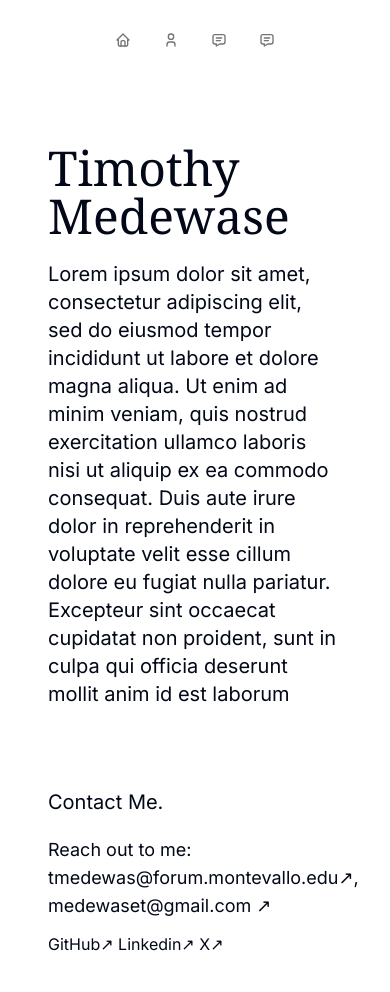
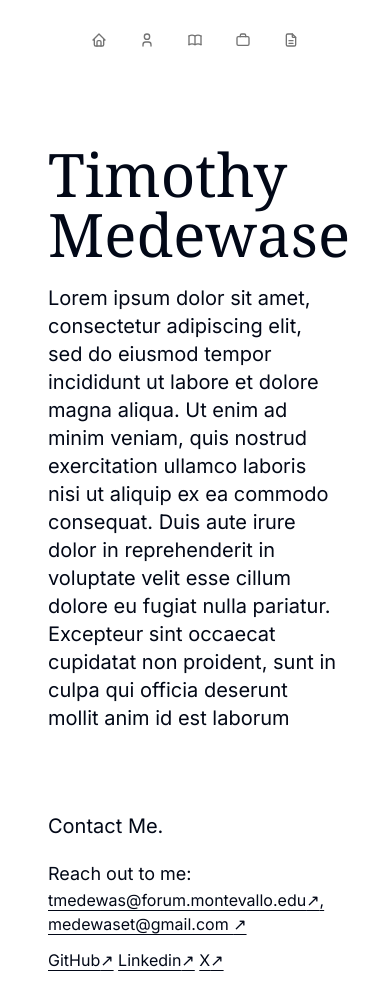
Before and after one commit to TimothyMedewase/timothymedewase, a Next.js app: page / in a window 390 px wide. Built offline with nearby package versions, Linux system fonts and the light colour scheme.

Commit message:
made the current page nav active and more cleanup

```diff
--- a/src/app/globals.css
+++ b/src/app/globals.css
@@ -1,6 +1,13 @@
 @tailwind base;
 @tailwind components;
 @tailwind utilities;
+.tooltip {
+  @apply invisible absolute;
+}
+
+.has-tooltip:hover .tooltip {
+  @apply visible z-50;
+}
 
 @layer base {
   :root {
--- a/src/app/layout.tsx
+++ b/src/app/layout.tsx
@@ -2,6 +2,7 @@ import type { Metadata } from "next";
 import { Inter } from "next/font/google";
 import "./globals.css";
 import Footer from "@/components/Footer";
+import { Navbar } from "@/components/Navbar";
 
 const inter = Inter({ subsets: ["latin"] });
 
@@ -17,8 +18,11 @@ export default function RootLayout({
 }>) {
   return (
     <html lang="en">
-      <body className={inter.className}>{children}</body>
-      <Footer />
+      <body className={inter.className}>
+        <Navbar />
+        {children}
+        <Footer />
+      </body>
     </html>
   );
 }
--- a/src/app/page.tsx
+++ b/src/app/page.tsx
@@ -2,11 +2,8 @@ import { Navbar } from "@/components/Navbar";
 export default function Home() {
   return (
     <div>
-      <Navbar />
       <main className=" mt-20 px-12">
-        <div className="mt-10 mb-5 text-5xl font-serif">
-          <div>Timothy Medewase</div>
-        </div>
+        <div className="mt-10 mb-5 text-6xl font-serif ">Timothy Medewase</div>
         <div className="mt-5 mb-5 text-xl ">
           Lorem ipsum dolor sit amet, consectetur adipiscing elit, sed do
           eiusmod tempor incididunt ut labore et dolore magna aliqua. Ut enim ad
--- /dev/null
+++ b/src/app/resume/page.tsx
@@ -0,0 +1,7 @@
+import React from "react";
+
+const Resume = () => {
+  return <div>Resume</div>;
+};
+
+export default Resume;
--- a/src/components/Footer.tsx
+++ b/src/components/Footer.tsx
@@ -4,25 +4,43 @@ const Footer = () => {
   return (
     <div className=" px-12">
       <div className="mt-20 mb-2 text-xl ">Contact Me.</div>
-      <div className="mt-5 mb-3 text-lg ">
-        Reach out to me:{" "}
-        <a href="mailto:tmedewas@forum.montevallo.edu">
-          tmedewas@forum.montevallo.edu<span>↗</span>,{" "}
-        </a>
-        <a href="mailto:medewaset@gmail.com">
+      <div className="mt-5 mb-3 text-md ">
+        <span className="text-lg">Reach out to me: </span>
+        <a
+          className="underline underline-offset-4"
+          href="mailto:tmedewas@forum.montevallo.edu"
+        >
+          tmedewas@forum.montevallo.edu<span>↗</span>,
+        </a>{" "}
+        <a
+          className="underline underline-offset-4"
+          href="mailto:medewaset@gmail.com"
+        >
           medewaset@gmail.com <span>↗</span>
         </a>
       </div>
-      <div className=" mb-5 text-md ">
-        <a href="https://www.github.com/timothymedewase " target="_blank">
+      <div className=" mb-5 text-md">
+        <a
+          className="underline underline-offset-4"
+          href="https://www.github.com/timothymedewase "
+          target="_blank"
+        >
           GitHub
-          <span>↗</span>{" "}
-        </a>
-        <a href="https://www.linkedin.com/in/timothy-medewase" target="_blank">
+          <span>↗</span>
+        </a>{" "}
+        <a
+          className="underline underline-offset-4"
+          href="https://www.linkedin.com/in/timothy-medewase"
+          target="_blank"
+        >
           Linkedin
-          <span>↗</span>{" "}
-        </a>
-        <a href="https://x.com/timothymedewase" target="_blank">
+          <span>↗</span>
+        </a>{" "}
+        <a
+          className="underline underline-offset-4"
+          href="https://x.com/timothymedewase"
+          target="_blank"
+        >
           X<span>↗</span>
         </a>
       </div>
--- a/src/components/Navbar.tsx
+++ b/src/components/Navbar.tsx
@@ -1,7 +1,13 @@
 "use client";
 import React from "react";
 import { FloatingNav } from "./ui/FloatingNav";
-import { IconHome, IconMessage, IconUser } from "@tabler/icons-react";
+import {
+  IconHome,
+  IconBook,
+  IconUser,
+  IconBriefcase2,
+  IconFileDescription,
+} from "@tabler/icons-react";
 export function Navbar() {
   const navItems = [
     {
@@ -17,15 +23,20 @@ export function Navbar() {
     {
       name: "Research",
       link: "/research",
-      icon: (
-        <IconMessage className="h-4 w-4 text-neutral-500 dark:text-white" />
-      ),
+      icon: <IconBook className="h-4 w-4 text-neutral-500 dark:text-white" />,
     },
     {
       name: "Projects",
       link: "/projects",
       icon: (
-        <IconMessage className="h-4 w-4 text-neutral-500 dark:text-white" />
+        <IconBriefcase2 className="h-4 w-4 text-neutral-500 dark:text-white" />
+      ),
+    },
+    {
+      name: "Resume↗",
+      link: "/resume",
+      icon: (
+        <IconFileDescription className="h-4 w-4 text-neutral-500 dark:text-white" />
       ),
     },
   ];
--- a/src/components/ui/FloatingNav.tsx
+++ b/src/components/ui/FloatingNav.tsx
@@ -8,6 +8,8 @@ import {
 } from "framer-motion";
 import { cn } from "@/lib/utils";
 import Link from "next/link";
+import { usePathname } from "next/navigation";
+import clsx from "clsx";
 
 export const FloatingNav = ({
   navItems,
@@ -20,6 +22,7 @@ export const FloatingNav = ({
   }[];
   className?: string;
 }) => {
+  const pathname = usePathname();
   return (
     <div
       className={cn(
@@ -31,11 +34,19 @@ export const FloatingNav = ({
         <Link
           key={`link=${idx}`}
           href={navItem.link}
-          className={cn(
-            "relative dark:text-neutral-50 items-center flex space-x-1 text-neutral-500 dark:hover:text-neutral-900 hover:text-neutral-900"
+          className={clsx(
+            "relative dark:text-neutral-50 items-center flex space-x-1 text-neutral-500 dark:hover:text-neutral-900 hover:text-neutral-900",
+            {
+              " text-black": pathname === navItem.link,
+            }
           )}
         >
-          <span className="block sm:hidden">{navItem.icon}</span>
+          <div className="has-tooltip">
+            <span className="tooltip rounded shadow-lg p-1 bg-gray-100 text-sm -mt-8">
+              {navItem.name}
+            </span>
+            <span className="block sm:hidden">{navItem.icon}</span>
+          </div>
           <span className="hidden sm:block text-md">{navItem.name}</span>
         </Link>
       ))}
```
